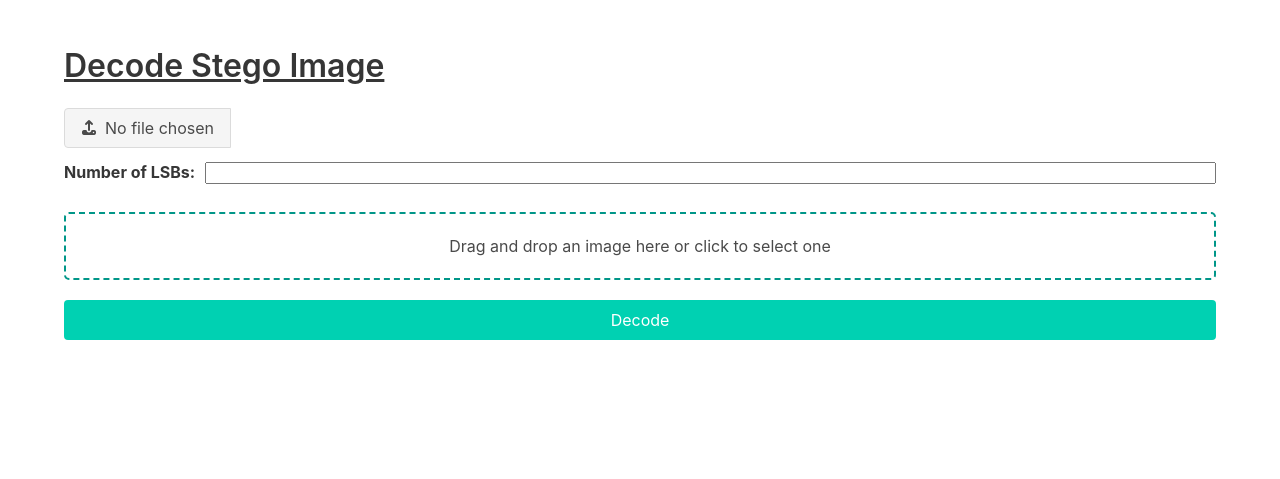
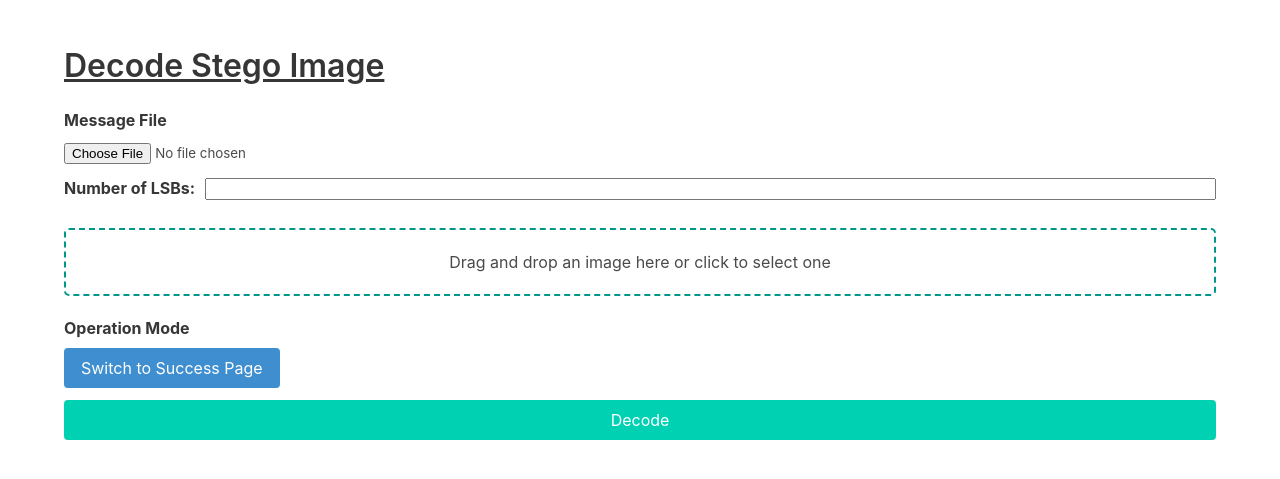
Before and after one commit to prezgamer/ACW1_Cybersec, a Django app: page /decode/ in a window 1280 px wide. Shown: the part 52-531 px from the top of the page. Run offline with Django 5.2, Linux system fonts and the light colour scheme.

Commit message:
Work on Decode_image (WIP)
Now Decode image can swap:
Not working yet havent check

```diff
--- a/django_project/steganography/forms.py
+++ b/django_project/steganography/forms.py
@@ -1,7 +1,5 @@
 from django import forms
-
-
-from .models import StegoImage, StegoAudio
+from .models import StegoImage, StegoAudio, StegoDecodeImage, StegoDecodeAudio
 
 class StegoImageForm(forms.ModelForm):
     num_lsbs = forms.IntegerField(min_value=0, max_value=7, label="Number of LSBs")
@@ -9,9 +7,14 @@ class StegoImageForm(forms.ModelForm):
         model = StegoImage
         fields = ['message_file','original_image', 'message','num_lsbs']
 
-class StegoDecodeForm(forms.Form):
+
+class StegoImageDecodeForm(forms.ModelForm):
     stego_image = forms.ImageField()
     num_lsbs = forms.IntegerField(min_value=0, max_value=7, label="Number of LSBs")
+
+    class Meta:
+        model = StegoDecodeImage
+        fields = ['reader_file']
 
 
 class StegoAudioForm(forms.ModelForm):
@@ -21,9 +24,15 @@ class StegoAudioForm(forms.ModelForm):
         model = StegoAudio
         fields = ['message_file', 'original_audio', 'message', 'num_lsbs']
 
-class StegoAudioDecodeForm(forms.Form):
+
+class StegoAudioDecodeForm(forms.ModelForm):
     stego_audio = forms.FileField(label='Stego Audio')
     num_lsbs = forms.IntegerField(label='Number of LSBs', min_value=0, max_value=7)
+
+    class Meta:
+        model = StegoDecodeAudio
+        fields = ['message_file']
+
 
 class StegoTextForm(forms.Form):
     cover_file = forms.FileField(label="Select Cover File")
--- a/django_project/steganography/models.py
+++ b/django_project/steganography/models.py
@@ -12,3 +12,9 @@ class StegoAudio(models.Model):
     original_audio = models.FileField(upload_to='stego_audio/original')
     message = models.TextField()
     stego_audio = models.FileField(upload_to='stego_audio/', null=True, blank=True)
+
+class StegoDecodeImage(models.Model):
+    reader_file = models.FileField(upload_to='stego_messages', null=True, blank=True)
+
+class StegoDecodeAudio(models.Model):
+    message_file = models.FileField(upload_to='stego_messages', null=True, blank=True)
--- a/django_project/steganography/templates/steganography/decode_image.html
+++ b/django_project/steganography/templates/steganography/decode_image.html
@@ -32,61 +32,37 @@
 <body>
     <nav class="navbar is-link" role="navigation" aria-label="main navigation">
         <div class="navbar-brand">
-            <a class="navbar-item" href="{% url 'home' %}">
-                Home
-            </a>
-
-            <a class="navbar-item" href="{% url 'embed' %}">
-                Encode Image
-            </a>
-
-            <a class="navbar-item" href="{% url 'decode_image' %}">
-                Decode Image
-            </a>
-
-            <a class="navbar-item" href="{% url 'embed_audio' %}">
-                Encode Audio
-            </a>
-
-            <a class="navbar-item" href="{% url 'decode_audio' %}">
-                Decode Audio
-            </a>
-            <a class="navbar-item" href="{% url 'encode_text' %}">
-                Encode Text File
-            </a>
+            <a class="navbar-item" href="{% url 'home' %}">Home</a>
+            <a class="navbar-item" href="{% url 'embed' %}">Encode Image</a>
+            <a class="navbar-item" href="{% url 'decode_image' %}">Decode Image</a>
+            <a class="navbar-item" href="{% url 'embed_audio' %}">Encode Audio</a>
+            <a class="navbar-item" href="{% url 'decode_audio' %}">Decode Audio</a>
+            <a class="navbar-item" href="{% url 'encode_text' %}">Encode Text File</a>
         </div>
     </nav>
-
 
     <section class="section">
         <div class="container">
             <h2 class="title"><u>Decode Stego Image</u></h2>
 
             <form method="post" enctype="multipart/form-data">
-
                 {% csrf_token %}
                 {{ form.non_field_errors }}
-                <div class="field">
-                    <div class="file has-name">
-                        <label class="file-label">
-                            <input class="file-input" type="file" name="stego_image" id="stego_image" onchange="updateLabel()">
-                            <span class="file-cta">
-                                <span class="file-icon">
-                                    <i class="fas fa-upload"></i>
-                                </span>
-                                <span class="file-label" id="file-label">
-                                    No file chosen
-                                </span>
-                            </span>
-                        </label>
+
+                <div class="field", id="file-message-field">
+                    <label class="label">Message File</label>
+                    <div class="control">
+                        {{ form.reader_file }}
                     </div>
                 </div>
-                <div class="field" style="display: flex; white-space: nowrap; ">
+
+                <div class="field" style="display: flex; white-space: nowrap;">
                     <label class="label">Number of LSBs: </label>
                     <div class="control" style="padding-left: 10px; width: 100%;">
                         {{ form.num_lsbs }}
                     </div>
                 </div>
+
                 <div class="field">
                     <div id="drop-area">
                         <p>Drag and drop an image here or click to select one</p>
@@ -95,14 +71,24 @@
                     </div>
                     {{ form.stego_image.errors }}
                 </div>
+
+                <div class="field">
+                    <label class="label">Operation Mode</label>
+                    <div class="control">
+                        <button type="button" class="button is-info" id="toggle-button" onclick="toggleOperationMode()">Switch to Success Page</button>
+                        <input type="hidden" id="operation-mode" name="operation_mode" value="file">
+                    </div>
+                </div>
+
                 <div class="field">
                     <div class="control">
-                        <button type="submit" class="button is-primary " style="width: 100%;">Decode</button>
+                        <button type="submit" class="button is-primary" style="width: 100%;">Decode</button>
                     </div>
                 </div>
             </form>
         </div>
     </section>
+
     <script>
         function updateLabel() {
             var input = document.getElementById('stego_image');
@@ -152,10 +138,27 @@
                         preview.src = reader.result;
                         preview.style.display = 'block';
                     };
-                    fileInput.files = files;  // Set the file input's files property
+                    fileInput.files = files;
                 }
             }
         })();
+
+        function toggleOperationMode() {
+            let operationModeInput = document.getElementById('operation-mode');
+            let toggleButton = document.getElementById('toggle-button');
+            const fileMessageField = document.getElementById('file-message-field');
+
+            if (operationModeInput.value === 'file') {
+                operationModeInput.value = 'success';
+                fileMessageField.style.display = 'none';
+                toggleButton.innerText = 'Switch to File';
+            } else {
+                operationModeInput.value = 'file';
+                fileMessageField.style.display = 'block';
+                toggleButton.innerText = 'Switch to Success Page';
+                document.querySelector('#file-message-field input').value = '';
+            }
+        }
     </script>
 </body>
 
--- a/django_project/steganography/views.py
+++ b/django_project/steganography/views.py
@@ -4,8 +4,8 @@ from django.shortcuts import render, redirect, get_object_or_404
 from django.http import HttpResponse
 from django.utils.encoding import smart_str
 from django.conf import settings
-from .forms import StegoImageForm, StegoDecodeForm, StegoAudioForm, StegoAudioDecodeForm, StegoTextForm
-from .models import StegoImage, StegoAudio
+from .forms import StegoImageForm, StegoImageDecodeForm, StegoAudioForm, StegoAudioDecodeForm, StegoTextForm
+from .models import StegoImage, StegoAudio, StegoDecodeAudio, StegoDecodeImage
 import cv2
 import numpy as np
 import math
@@ -122,7 +122,7 @@ from django.core.files.storage import FileSystemStorage
 def decode_image(request):
     global BITS, HIGH_BITS, LOW_BITS, BYTES_PER_BYTE
     if request.method == 'POST':
-        form = StegoDecodeForm(request.POST, request.FILES)
+        form = StegoImageDecodeForm(request.POST, request.FILES)
         if form.is_valid():
             stego_image = request.FILES['stego_image']
             file_path = os.path.join(settings.MEDIA_ROOT, 'stego_images', stego_image.name)
@@ -144,37 +144,40 @@ def decode_image(request):
                 # Store the decoded message in the session
                 request.session['message'] = decoded_message
 
-                # Handle file upload
-                if 'text_file' in request.FILES:
-                    text_file = request.FILES['text_file']
-                    file_storage = FileSystemStorage()
-                    filename = file_storage.save(text_file.name, text_file)
-                    uploaded_file_url = file_storage.url(filename)
+                operation_mode = request.POST.get('operation_mode', 'file')
 
-                    # Read the contents of the text file
-                    with open(file_storage.path(filename), 'r') as file:
-                        file_contents = file.read()
+                if operation_mode == 'file':
+                    # Handle file upload
+                    if 'text_file' in request.FILES:
+                        text_file = request.FILES['text_file']
+                        file_storage = FileSystemStorage()
+                        filename = file_storage.save(text_file.name, text_file)
+                        uploaded_file_url = file_storage.url(filename)
 
-                    # Render the decode_result template with the message and file contents
-                    return render(request, 'steganography/decode_result.html', {
-                        'message': decoded_message,
-                        'file_contents': file_contents,
-                    })
+                        # Read the contents of the text file
+                        with open(file_storage.path(filename), 'r') as file:
+                            file_contents = file.read()
 
-                # Redirect to the decode_image_results view if no file is uploaded
-                return redirect('decode_image_results')
+                        # Render the decode_result template with the message and file contents
+                        return render(request, 'steganography/decode_result.html', {
+                            'message': decoded_message,
+                            'file_contents': file_contents,
+                        })
+
+                    # If no file is uploaded, return an error message
+                    form.add_error(None, "No file was uploaded.")
+                else:
+                    # Redirect to the decode_image_results view if no file is uploaded
+                    return redirect('decode_image_results')
             except Exception as e:
                 form.add_error(None, f"Error decoding message: {e}")
     else:
-        form = StegoDecodeForm()
+        form = StegoImageDecodeForm()
     return render(request, 'steganography/decode_image.html', {'form': form})
-
-
 
 def decode_image_results(request):
     # Retrieve the decoded message from the session
     message = request.session.get('message', '')
-
     # Render the decode_result.html template with the message
     return render(request, 'steganography/decode_result.html', {'message': message})
 
```
Also changed, not shown: django_project/SingaporeData.txt (added, +8 -0 lines), django_project/steganography/templates/steganography/decode_audio.html (+33 -12 lines), django_project/steganography/templates/steganography/embed.html (+34 -25 lines), django_project/steganography/templates/steganography/embed_audio.html (+17 -14 lines), django_project/db.sqlite3, django_project/steganography/migrations/0015_stegodecodeimage.py (added), django_project/steganography/migrations/0016_stegodecodeaudio.py (added), django_project/steganography/migrations/0017_remove_stegodecodeimage_message_file_and_more.py (added).
